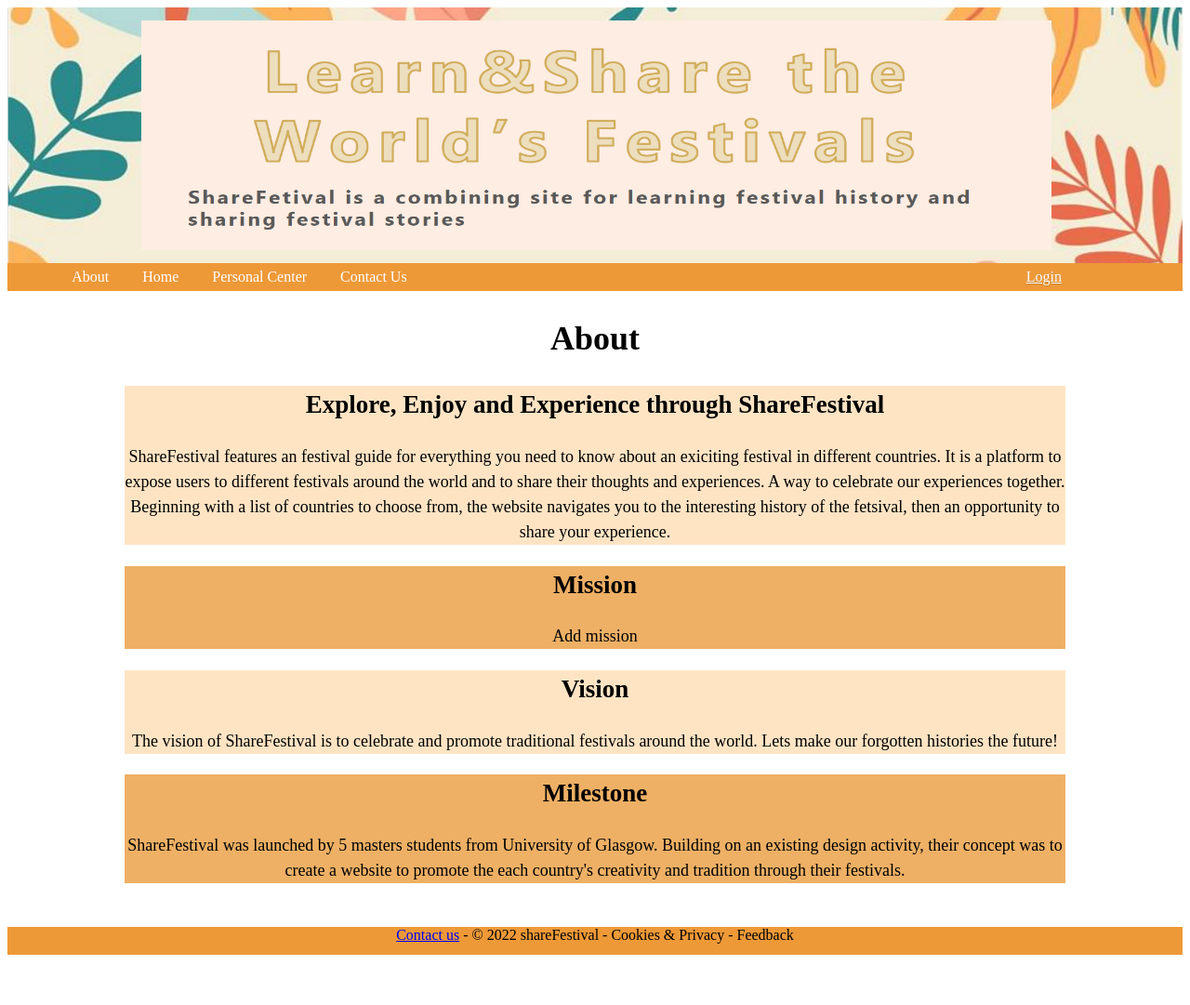
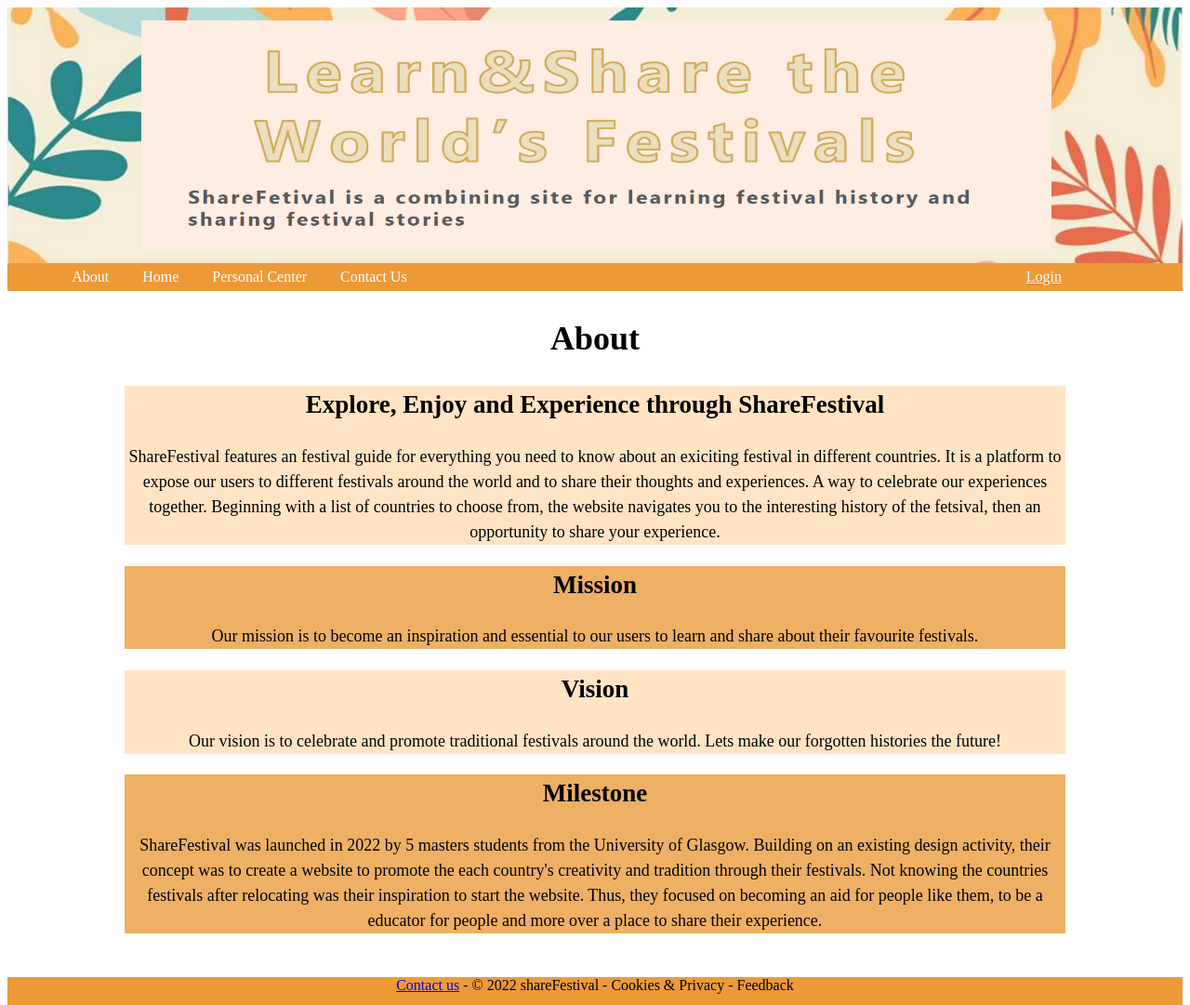
Before and after one commit to Geerhans/festivals, a Django app: page /festival/about/ in a window 1280 px wide. Shown: the whole page at 93% size. Before the commit the page ends 1027 px from the top, so only its background shows below. Run offline with Django 3.2, Linux system fonts and the light colour scheme.

Commit message:
Content updation

```diff
--- a/templates/festival/about.html
+++ b/templates/festival/about.html
@@ -31,7 +31,7 @@
             <h2>Explore, Enjoy and Experience through ShareFestival</h2>
         <p>
             ShareFestival features an festival guide for everything you need to know about an exiciting festival in different countries. It is a
-            platform to expose users to different festivals around the world and to share their thoughts and experiences. A way to celebrate our
+            platform to expose our users to different festivals around the world and to share their thoughts and experiences. A way to celebrate our
             experiences together.
             Beginning with a list of countries to choose from, the website navigates you to the interesting history of the fetsival,
             then an opportunity to share your experience.
@@ -41,14 +41,14 @@
         <section style="background-color:rgb(238, 176, 101)";>
         <h2>Mission</h2>
         <p>
-          Add mission
+         Our mission is to become an inspiration and essential to our users to learn and share about their favourite festivals.
         </p>
         </section>
 
         <section style="background-color:bisque"; >
         <h2>Vision</h2>
         <p>
-            The vision of ShareFestival is to celebrate and promote traditional festivals around the world.
+            Our vision is to celebrate and promote traditional festivals around the world.
             Lets make our forgotten histories the future!
         </p>
         </section>
@@ -56,8 +56,10 @@
         <section style="background-color:rgb(238, 176, 101)";>
         <h2>Milestone</h2>
         <p>
-            ShareFestival was launched by 5 masters students from University of Glasgow. Building on an existing design activity,
-            their concept was to create a website to promote the each country's creativity and tradition through their festivals.
+            ShareFestival was launched in 2022 by 5 masters students from the University of Glasgow. Building on an existing design activity,
+            their concept was to create a website to promote the each country's creativity and tradition through their festivals. Not knowing the
+            countries festivals after relocating was their inspiration to start the website. Thus, they focused on becoming an aid for people like
+            them, to be a educator for people and more over a place to share their experience.
 
         </p>
         </section>
--- a/templates/festival/festivalHistory.html
+++ b/templates/festival/festivalHistory.html
@@ -7,6 +7,8 @@
 
     {% block body_block %}
     <div id="container">
+        <div id="header"> <img class="header" src="{% static 'images/Index.png' %}" alt="Picture of header" /></div>
+
         <div class="navigation">
             <ul class="nav">
                 <li ><a href="{% url 'festival:about' %}">About</a></li>
--- a/templates/festival/personalCenter.html
+++ b/templates/festival/personalCenter.html
@@ -6,7 +6,10 @@
     {% endblock %}
 
     {% block body_block %}
+
     <div id="container">
+        <div id="header"> <img class="header" src="{% static 'images/Index.png' %}" alt="Picture of header" /></div>
+
         <div class="navigation">
             <ul class="nav">
                 <li ><a href="{% url 'festival:about' %}">About</a></li>
```
Also changed, not shown: templates/registration/logout.html (+32 -4 lines).
